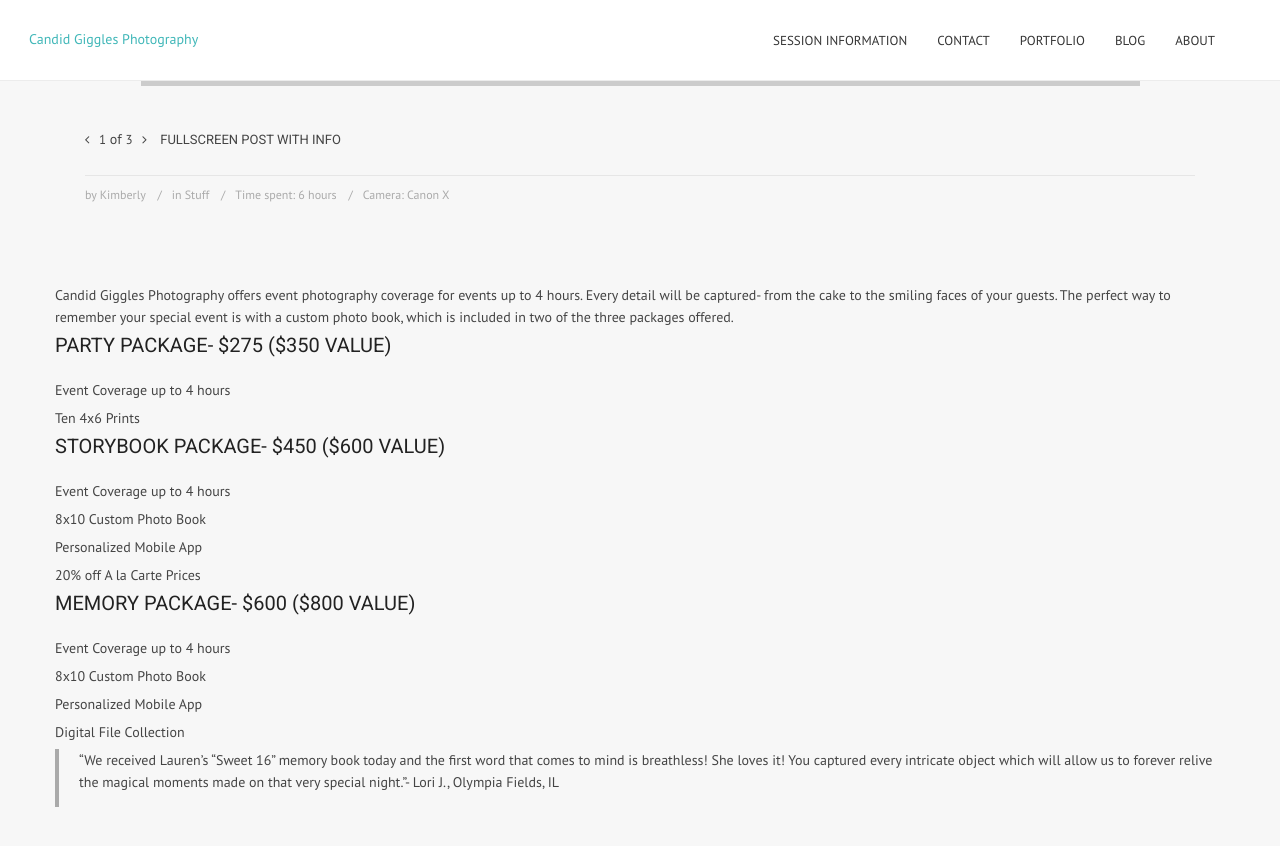
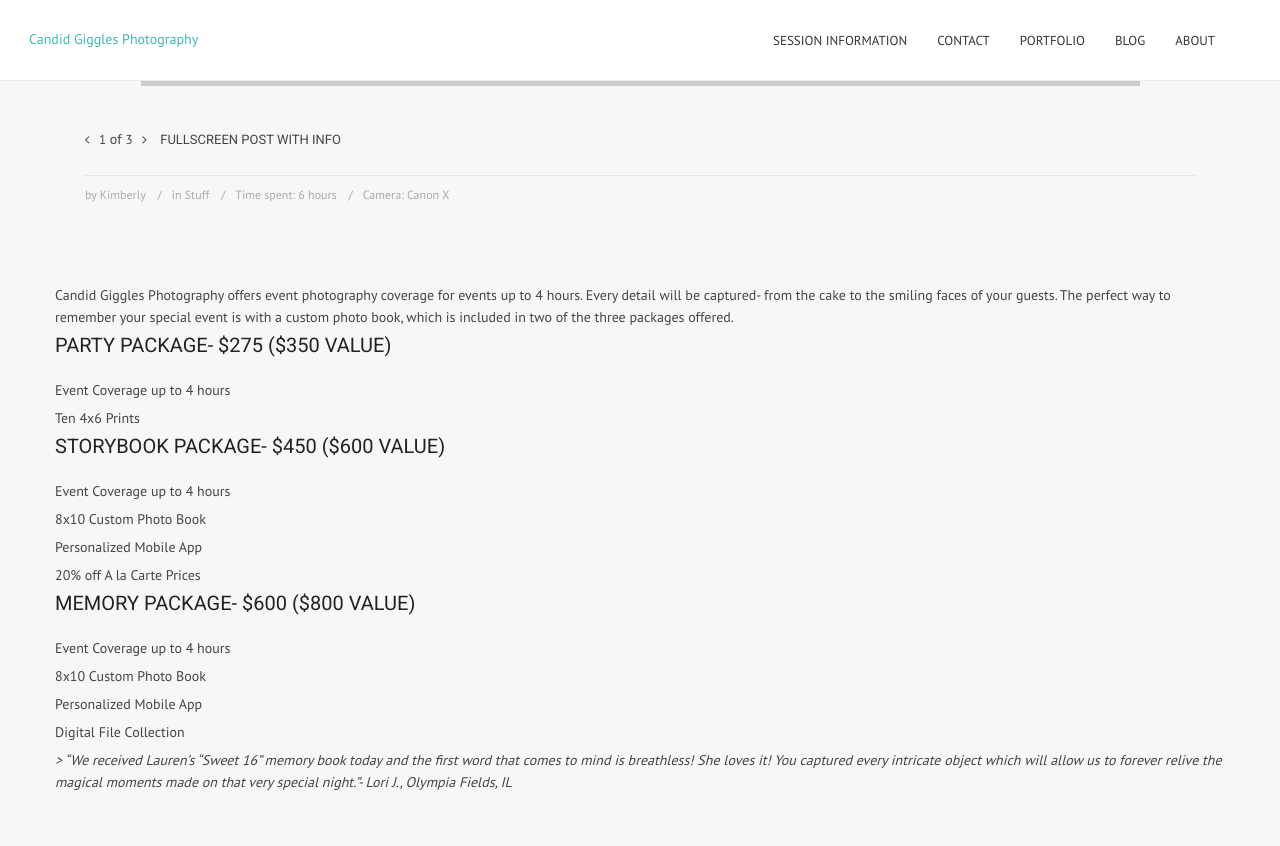
Before and after one commit to candidgiggles/kmitchellphoto.github.io, a Jekyll site: the page built from event-photography/index.md, in a window 1280 px wide and 900 px high, scrolled down 661 px. Shown: the top 846 px of the window. Built offline with Jekyll 4.4.1, drawn with Linux system fonts in a browser that asks for light colours.

```diff
--- a/event-photography/index.md
+++ b/event-photography/index.md
@@ -17,6 +17,7 @@ camera: Canon X
 
 Candid Giggles Photography offers event photography coverage for events up to 4 hours. Every detail will be captured- from the cake to the smiling faces of your guests. The perfect way to remember your special event is with a custom photo book, which is included in two of the three packages offered.
 
+
 ### Party Package- $275 ($350 Value)
 Event Coverage up to 4 hours
 
@@ -24,7 +25,6 @@ Ten 4x6 Prints
 
 
 ### Storybook Package- $450 ($600 Value)
-
 Event Coverage up to 4 hours
 
 8x10 Custom Photo Book
@@ -35,7 +35,6 @@ Personalized Mobile App
 
 
 ### Memory Package- $600 ($800 Value)
-
 Event Coverage up to 4 hours
 
 8x10 Custom Photo Book
@@ -45,4 +44,4 @@ Personalized Mobile App
 Digital File Collection
 
 
-> "We received Lauren's "Sweet 16" memory book today and the first word that comes to mind is breathless! She loves it! You captured every intricate object which will allow us to forever relive the magical moments made on that very special night."- Lori J., Olympia Fields, IL
+_> "We received Lauren's "Sweet 16" memory book today and the first word that comes to mind is breathless! She loves it! You captured every intricate object which will allow us to forever relive the magical moments made on that very special night."- Lori J., Olympia Fields, IL_
```
